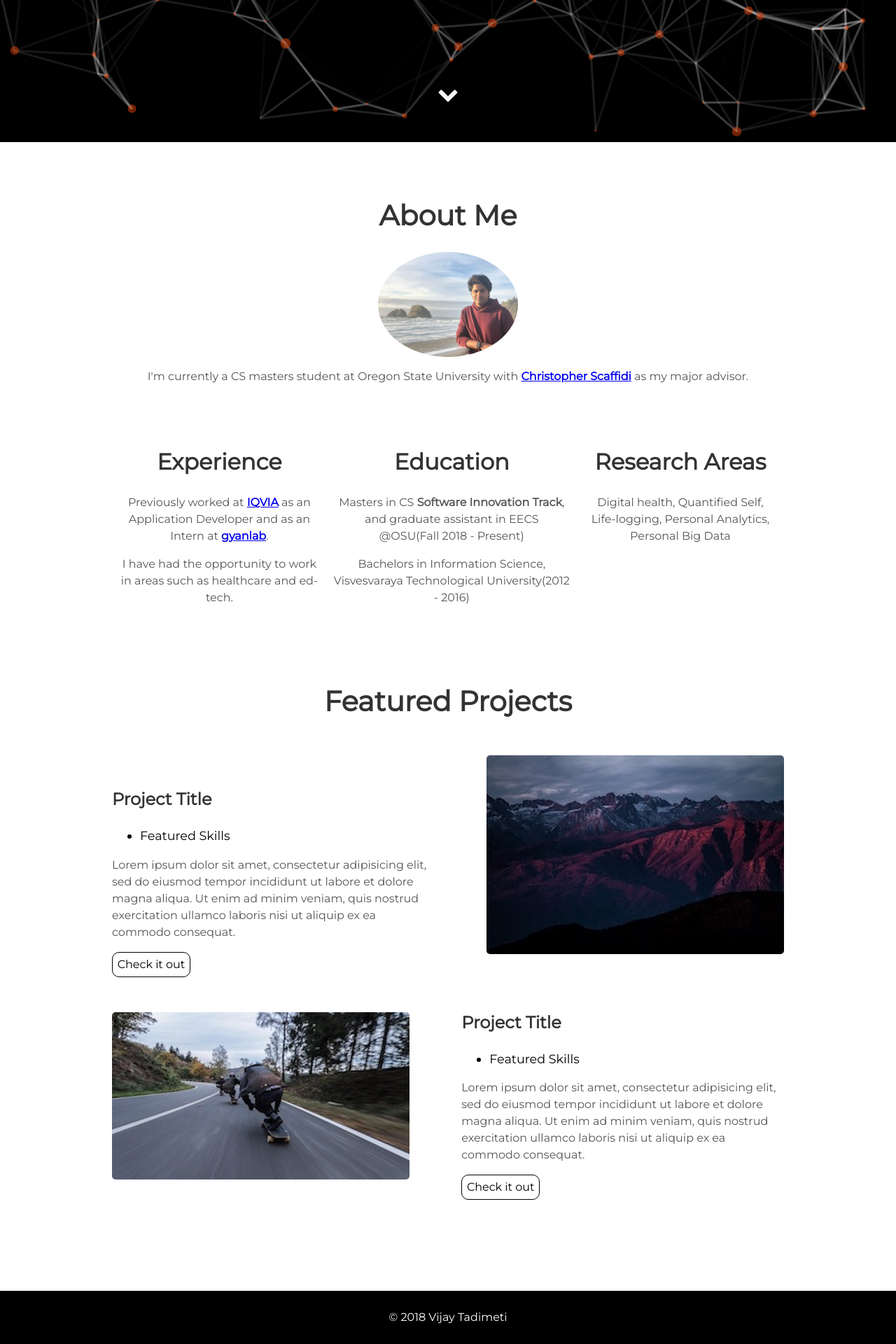
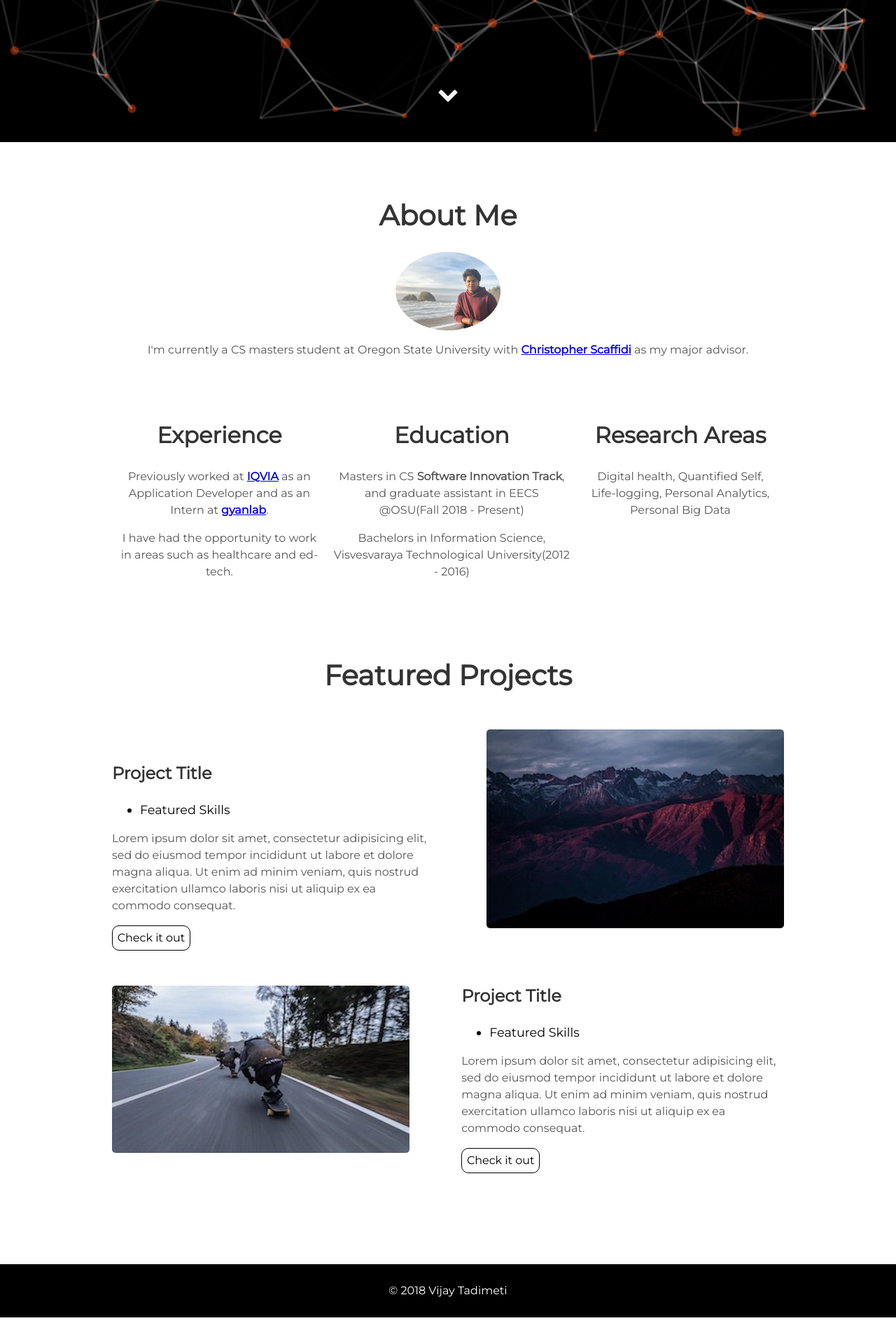
Before and after one commit to vijayvardhan94/laughing-octo-barnacle, a Jekyll site: the page built from index.html, in a window 1280 px wide. Shown: the part 697-2617 px from the top of the page at 70% size. Built offline with Jekyll 4.4.1, drawn with Linux system fonts in a browser that asks for light colours; after the commit the page ends 2579 px from its top, so only the background shows below that.

Commit message:
round perfect

```diff
--- a/_includes/about.html
+++ b/_includes/about.html
@@ -1,6 +1,6 @@
  <div class="user-details">
   <h1>About Me</h1>
-  <img alt="profile" src="{{ "/assets/img/rsz_img_0521.jpg" | prepend: site.baseurl }}"  align="middle" style="width:200px" />
+  <img alt="profile" src="{{ "/assets/img/rsz_img_0521.jpg" | prepend: site.baseurl }}"  align="middle" style="width:150px" />
   <p>I'm currently a CS masters student at Oregon State University with <b><a href = "http://web.engr.oregonstate.edu/~scaffidc/">Christopher Scaffidi</a></b> as my major advisor. </p>
 </div>
   <div class="user">
```
